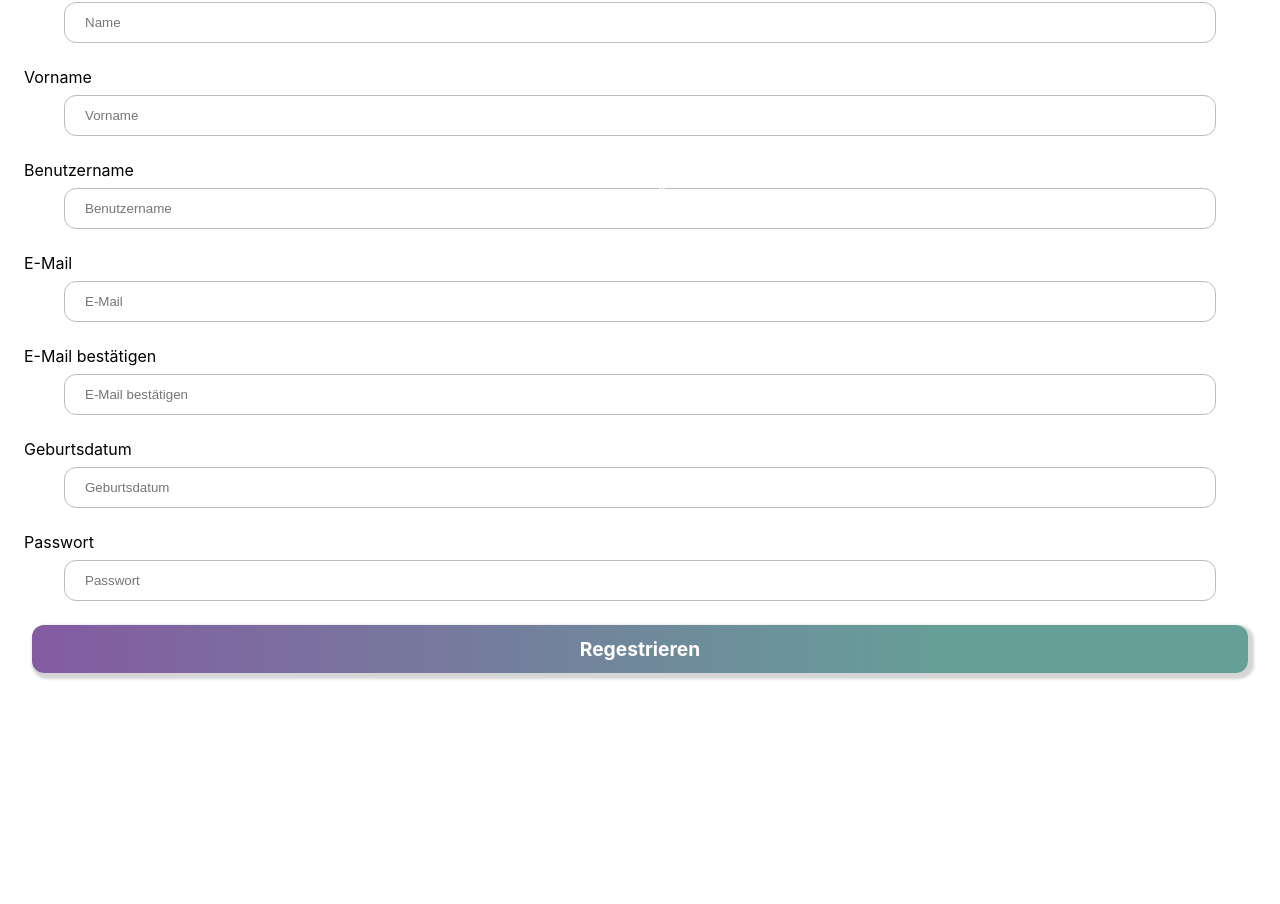
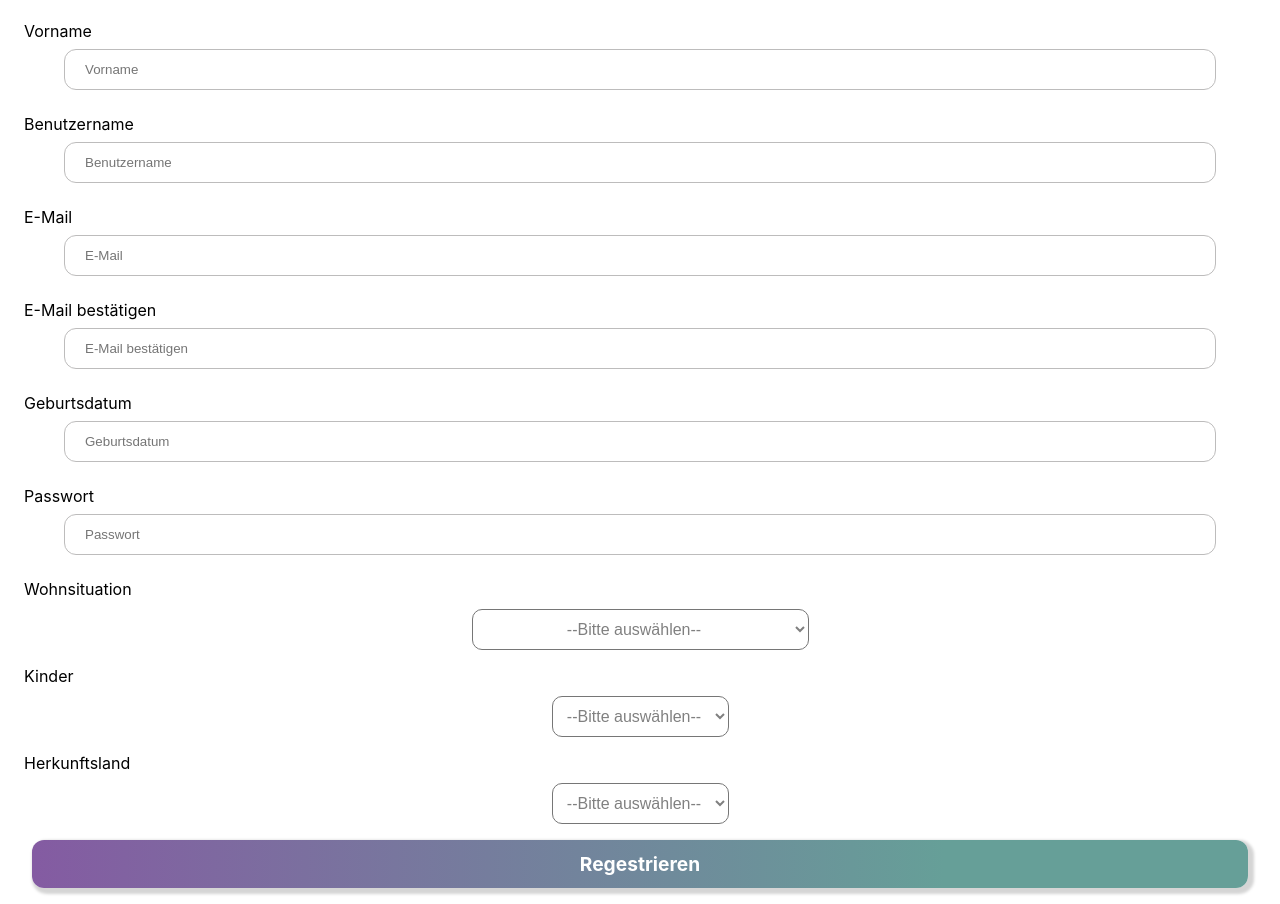
Before and after one commit to xSilentStorm313/Projekt-Web, a React (Create React App) app in the folder webapp/: page /regestration in a window 1280 px wide. Shown: the part 562-1466 px from the top of the page. Before the commit the page ends 1311 px from the top, so only its background shows below. Built offline with nearby package versions, Linux system fonts and the light colour scheme.

Commit message:
auswahlfelder regestrierung

```diff
--- a/webapp/src/App.css
+++ b/webapp/src/App.css
@@ -184,4 +184,15 @@ a{
 .regestrieungheader{
   text-align: left;
   margin-left: 1.5rem;
+  margin-top: -25px;
 }
+
+.auswaehleninput{
+  background-color: white;
+  font-size: 1rem;
+  color:grey;
+  margin-top: 10px;
+  box-sizing:content-box;
+  padding: 10px;
+  border-radius: 10px;
+}
--- a/webapp/src/Registration.js
+++ b/webapp/src/Registration.js
@@ -12,10 +12,6 @@ function Regestration() {
             <br/>
             <RegestrierungText/>
             <ButtonRegestrierung />
-            <br/>
-            <br/>
-            <br/>
-            <Footer />
         </div>
     );
 }
--- a/webapp/src/components/RegstrierungText.js
+++ b/webapp/src/components/RegstrierungText.js
@@ -6,19 +6,70 @@ export default function RegestrierungText() {
         <div>
             <h1 className="regestrieungheader">Konto erstellen</h1>
             <p className="regestrierungbeschreibung">Name</p>
-            <input type="text" name="Name" className="input" placeholder="Name"/>
+            <input type="text" name="Name" className="input" placeholder="Name" />
             <p className="regestrierungbeschreibung">Vorname</p>
-            <input type="text" name="Vorname" className="input" placeholder="Vorname"/>
+            <input type="text" name="Vorname" className="input" placeholder="Vorname" />
             <p className="regestrierungbeschreibung">Benutzername</p>
-            <input type="text" name="Benutzername" className="input" placeholder="Benutzername"/>
+            <input type="text" name="Benutzername" className="input" placeholder="Benutzername" />
             <p className="regestrierungbeschreibung">E-Mail</p>
-            <input type="text" name="E-Mail" className="input" placeholder="E-Mail"/>
+            <input type="text" name="E-Mail" className="input" placeholder="E-Mail" />
             <p className="regestrierungbeschreibung">E-Mail bestätigen</p>
-            <input type="text" name="E-Mail bestätigen" className="input" placeholder="E-Mail bestätigen"/>
+            <input type="text" name="E-Mail bestätigen" className="input" placeholder="E-Mail bestätigen" />
             <p className="regestrierungbeschreibung">Geburtsdatum</p>
-            <input type="text" name="Geburtsdatum" className="input" placeholder="Geburtsdatum"/>
+            <input type="text" name="Geburtsdatum" className="input" placeholder="Geburtsdatum" />
             <p className="regestrierungbeschreibung">Passwort</p>
             <input type="password" name="password" className="input" placeholder="Passwort" />
+
+                <p className="regestrierungbeschreibung">Wohnsituation</p>
+                <select name="wohnsituation" id="wohnsituation-select" className="auswaehleninput">
+                <option value="">--Bitte auswählen--</option>
+                <option value="individuellesWohnen">individuelles Wohnen</option>
+                <option value="gemeinschaftlichesWohnen">gemeinschaftliches Wohnen</option>
+                <option value="gemeinschaftlichesWohnenundArbeiten">gemeinschaftliches Wohnen und Arbeiten</option>
+                <option value="institutionellesWohnen">institutionelles Wohnen</option>
+                </select>
+
+                <p className="regestrierungbeschreibung">Kinder</p>
+                <select name="kinder" id="kinder-select" className="auswaehleninput">
+                <option value="">--Bitte auswählen--</option>
+                <option value="1">1</option>
+                <option value="2">2</option>
+                <option value="3">3</option>
+                <option value="4">4</option>
+                <option value="5">5</option>
+                <option value="6">6</option>
+                <option value="7">7</option>
+                <option value="8">8</option>
+                <option value="9">9</option>
+                <option value="10">10</option>
+                <option value="11">11</option>
+                <option value="12">12</option>
+                <option value="13">13</option>
+                <option value="14">14</option>
+                <option value="15">15</option>
+                <option value="16">16</option>
+                </select>
+
+                <p className="regestrierungbeschreibung">Herkunftsland</p>
+                <select name="herkunftsland" id="herkunftsland-select" className="auswaehleninput">
+                <option value="">--Bitte auswählen--</option>
+                <option value="deutschland">Deutschland</option>
+                <option value="griechenland">Griechenland</option>
+                <option value="iran">Iran</option>
+                <option value="ukraine">Ukraine</option>
+                <option value="rumänien">Rumänien</option>
+                <option value="frankreich">Frankreich</option>
+                <option value="polen">Polen</option>
+                <option value="schweden">Schweden</option>
+                <option value="spanien">Spanien</option>
+                <option value="österreich">Österrreich</option>
+                <option value="japan">Japan</option>
+                <option value="kroatien">Kroatien</option>
+                <option value="lichtenstein">Lichtenstein</option>
+                <option value="afganistan">Afganistan</option>
+                <option value="kenia">Kenia</option>
+                <option value="peru">Peru</option>
+                </select>
         </div>
     )
 }
```
